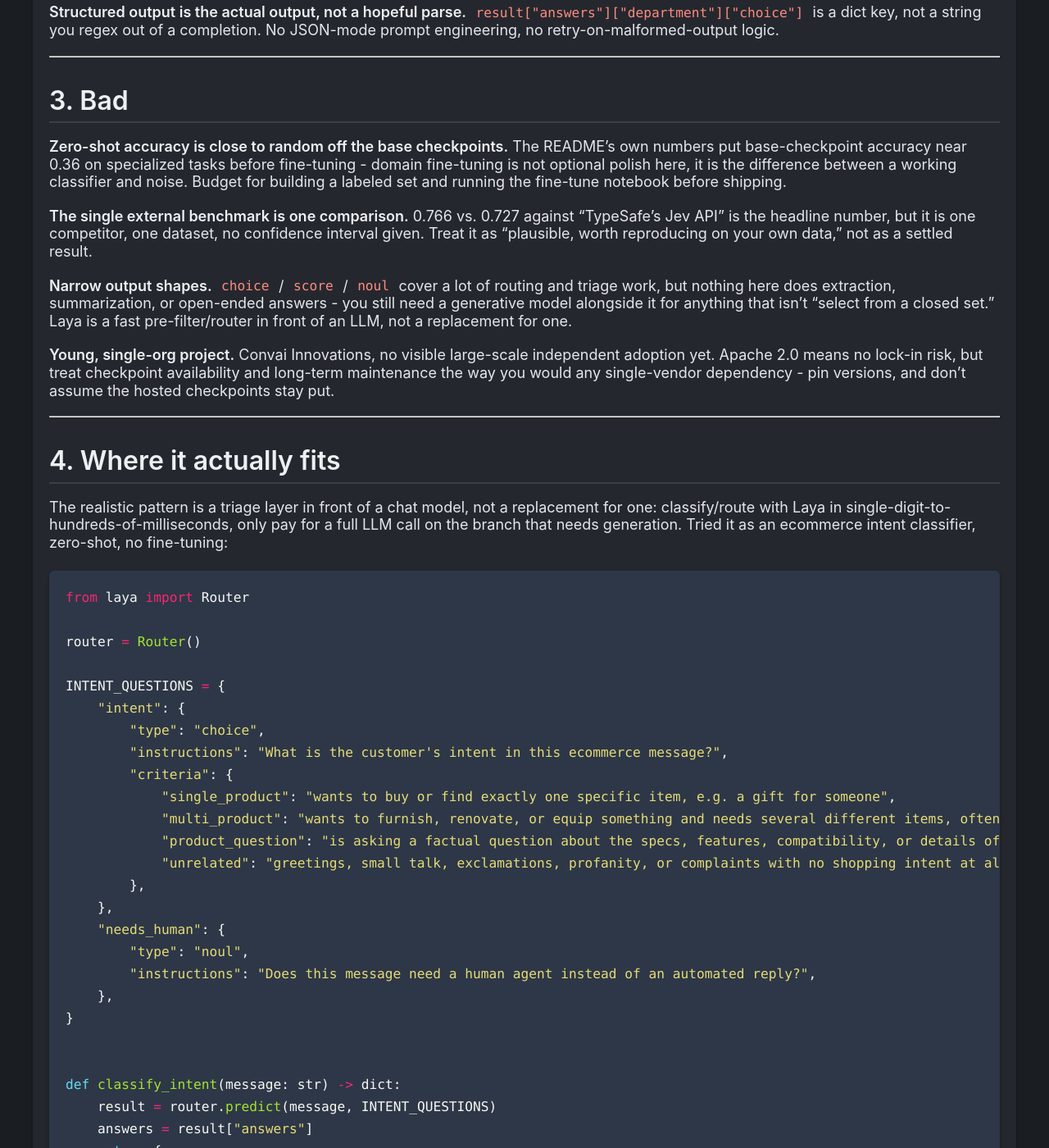
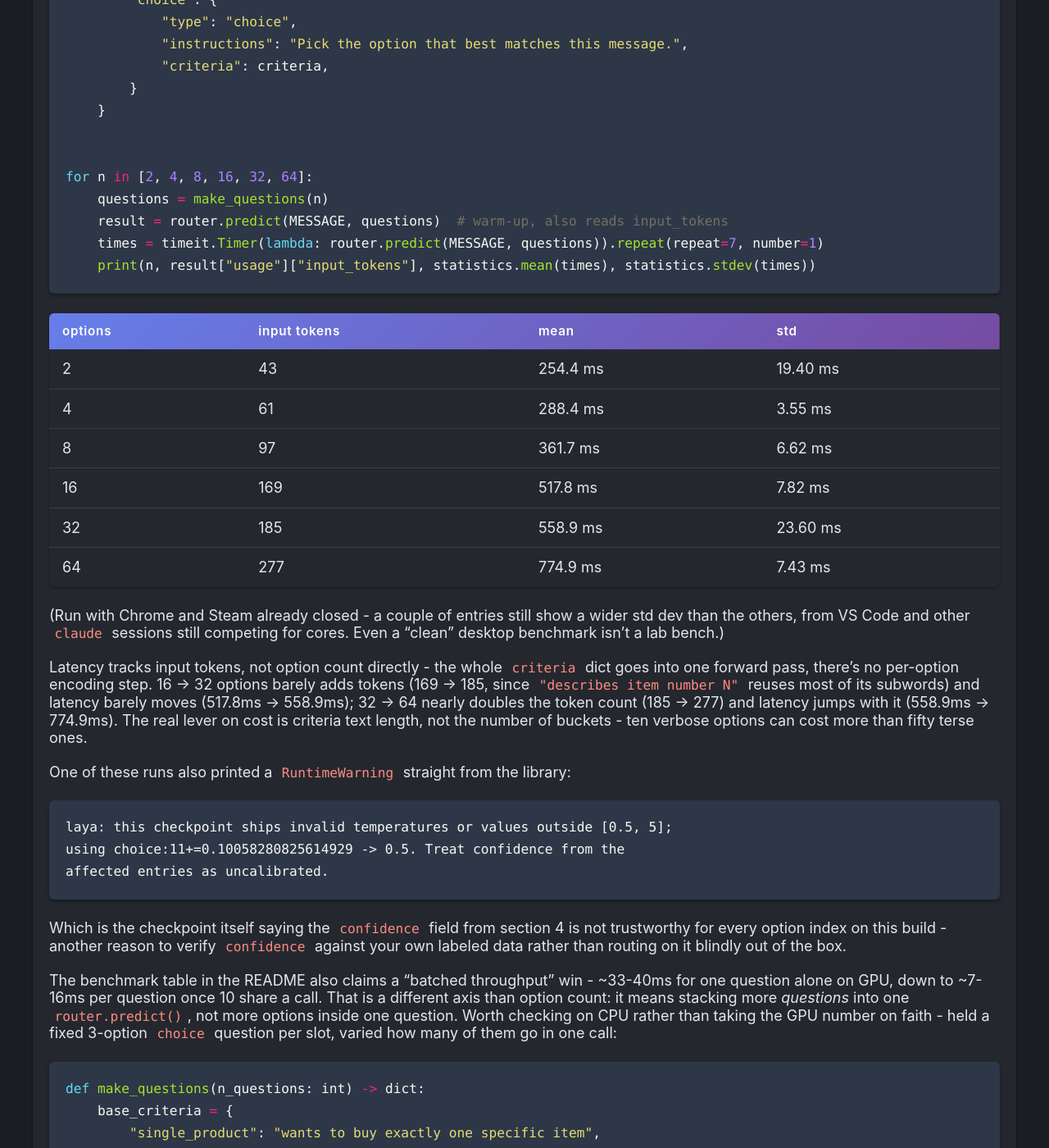
Before and after one commit to CarlosPena00/carlospena00.github.io, a Jekyll site: the page built from _posts/2026-09-24-llm-laya-decision-engine.md, in a window 1280 px wide and 1400 px high, scrolled down 2415 px. Shown: the whole window at 82% size. Built offline with Jekyll 4.4.1, drawn with Linux system fonts in a browser that asks for light colours; some of the changed text lies outside the part shown.

Commit message:
docs(blog): Add real CPU benchmarks to Laya post
Measure latency scaling with option count and question count on CPU,
including a load-contention debugging note and a token-budget limit
found while sweeping question count.

Co-Authored-By: Claude Sonnet 5 <noreply@anthropic.com>
Claude-Session: https://claude.ai/code/session_013T9SqZ6wi1sXSoJzwJbF2H

````diff
--- a/_posts/2026-09-24-llm-laya-decision-engine.md
+++ b/_posts/2026-09-24-llm-laya-decision-engine.md
@@ -65,8 +65,91 @@ A built-in `Router` looks at the input's language/script and dispatches to one o
 **Perf.** No GPU handy, so ran the three-question example from section 1 with `%timeit` on CPU only (AMD Ryzen 5 5625U):
 
 ```text
-802 ms ± 3.94 ms per loop (mean ± std. dev. of 7 runs, 1 loop each)
+522 ms ± 4.46 ms per loop (mean ± std. dev. of 7 runs, 1 loop each)
 ```
+
+That first pass actually read 802ms, with a much wider spread. Turned out Chrome and Steam were both running in the background at the time, fighting the same cores - closing both and re-running twice in a row gave 522ms ± 4.46ms and 525ms ± 4.79ms, consistently, with the std dev dropping from ~16ms to ~5ms. Lesson worth stating plainly: a single wall-clock CPU timing on a normal desktop is not a benchmark, and the fix isn't a fancier flag on `timeit` - it's closing the other applications and rerunning until the number stops moving.
+
+That test had 3 options total across 3 questions. The README warns that high-cardinality `choice` (50+ options) needs "token-budget tuning," so I swept a single `choice` question from 2 to 64 options, same message, `timeit.repeat(repeat=7, number=1)` each time:
+
+```python
+def make_questions(n_options: int) -> dict:
+    criteria = {f"option_{i}": f"describes item number {i}" for i in range(n_options)}
+    return {
+        "choice": {
+            "type": "choice",
+            "instructions": "Pick the option that best matches this message.",
+            "criteria": criteria,
+        }
+    }
+
+
+for n in [2, 4, 8, 16, 32, 64]:
+    questions = make_questions(n)
+    result = router.predict(MESSAGE, questions)  # warm-up, also reads input_tokens
+    times = timeit.Timer(lambda: router.predict(MESSAGE, questions)).repeat(repeat=7, number=1)
+    print(n, result["usage"]["input_tokens"], statistics.mean(times), statistics.stdev(times))
+```
+
+| options | input tokens | mean | std |
+|---|---|---|---|
+| 2 | 43 | 254.4 ms | 19.40 ms |
+| 4 | 61 | 288.4 ms | 3.55 ms |
+| 8 | 97 | 361.7 ms | 6.62 ms |
+| 16 | 169 | 517.8 ms | 7.82 ms |
+| 32 | 185 | 558.9 ms | 23.60 ms |
+| 64 | 277 | 774.9 ms | 7.43 ms |
+
+(Run with Chrome and Steam already closed - a couple of entries still show a wider std dev than the others, from VS Code and other `claude` sessions still competing for cores. Even a "clean" desktop benchmark isn't a lab bench.)
+
+Latency tracks input tokens, not option count directly - the whole `criteria` dict goes into one forward pass, there's no per-option encoding step. 16 -> 32 options barely adds tokens (169 -> 185, since `"describes item number N"` reuses most of its subwords) and latency barely moves (517.8ms -> 558.9ms); 32 -> 64 nearly doubles the token count (185 -> 277) and latency jumps with it (558.9ms -> 774.9ms). The real lever on cost is criteria text length, not the number of buckets - ten verbose options can cost more than fifty terse ones.
+
+One of these runs also printed a `RuntimeWarning` straight from the library:
+
+```text
+laya: this checkpoint ships invalid temperatures or values outside [0.5, 5];
+using choice:11+=0.10058280825614929 -> 0.5. Treat confidence from the
+affected entries as uncalibrated.
+```
+
+Which is the checkpoint itself saying the `confidence` field from section 4 is not trustworthy for every option index on this build - another reason to verify `confidence` against your own labeled data rather than routing on it blindly out of the box.
+
+The benchmark table in the README also claims a "batched throughput" win - ~33-40ms for one question alone on GPU, down to ~7-16ms per question once 10 share a call. That is a different axis than option count: it means stacking more *questions* into one `router.predict()`, not more options inside one question. Worth checking on CPU rather than taking the GPU number on faith - held a fixed 3-option `choice` question per slot, varied how many of them go in one call:
+
+```python
+def make_questions(n_questions: int) -> dict:
+    base_criteria = {
+        "single_product": "wants to buy exactly one specific item",
+        "multi_product": "wants several different items for a project",
+        "unrelated": "no shopping intent at all",
+    }
+    return {
+        f"question_{i}": {
+            "type": "choice",
+            "instructions": "What is the customer's intent in this message?",
+            "criteria": base_criteria,
+        }
+        for i in range(n_questions)
+    }
+
+
+for n in [1, 2, 4, 8, 16]:
+    questions = make_questions(n)
+    result = router.predict(MESSAGE, questions)
+    times = timeit.Timer(lambda: router.predict(MESSAGE, questions)).repeat(repeat=7, number=1)
+    mean_ms = statistics.mean(times) * 1000
+    print(n, result["usage"]["input_tokens"], mean_ms, mean_ms / n)
+```
+
+| questions | input tokens | mean | std | ms/question |
+|---|---|---|---|---|
+| 1 | 58 | 269.8 ms | 6.29 ms | 269.8 ms |
+| 2 | 116 | 385.7 ms | 4.99 ms | 192.8 ms |
+| 4 | 232 | 651.8 ms | 13.52 ms | 162.9 ms |
+| 8 | 464 | 1212.0 ms | 11.10 ms | 151.5 ms |
+| 16 | 928 | 2593.4 ms | 26.27 ms | 162.1 ms |
+
+There is a real batching win on CPU too, just a much smaller one: per-question cost drops from 269.8ms solo to ~151-163ms once 4 or more share a call, roughly 40% - nowhere near the README's ~5x GPU figure, and it plateaus by 4 questions instead of continuing to improve out to 16. The 16-question row is also the one to distrust the most: `input_tokens` hit 928, comfortably past the 512-token limit the README states for this checkpoint, with no error and no warning printed. There's no way to tell from the outside whether it silently truncated the tail questions or scored the full sequence anyway - either way, that row is exactly the kind of result the "token-budget tuning" warning is about, and it's worth re-verifying against ground truth before trusting it, not just timing it.
 
 ---
 
````
